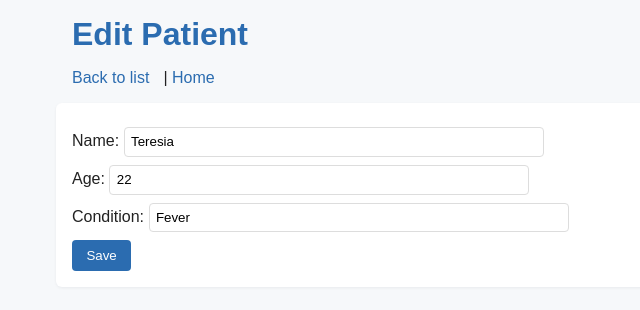
After one commit to Tess2542026/PATIENTS-App, a Flask app: page /edit_patient/1 in a window 1280 px wide. The commit adds this page. Shown: the top 310 px of the page, without its empty margins (118-758 px from the left). Run offline with Flask 3, Linux system fonts and the light colour scheme; data comes from the database, SQL or seed files in the repository.

Commit message:
Add CSS, edit feature, and template updates

```diff
--- a/TESS.py
+++ b/TESS.py
@@ -1,11 +1,21 @@
-from flask import Flask, render_template, request, redirect, url_for
+import os
+from flask import Flask, render_template, request, redirect, url_for, flash
 import sqlite3
 
 app = Flask(__name__)
+app.secret_key = os.environ.get('SECRET_KEY', 'dev-secret-key')  # change in production
+
+DB_PATH = os.environ.get('DATABASE_PATH', 'patients.db')
+
+# Helper: get DB connection (row factory as dict-like)
+def get_db_conn():
+    conn = sqlite3.connect(DB_PATH)
+    conn.row_factory = sqlite3.Row
+    return conn
 
 # Initialize SQLite database
 def init_db():
-    conn = sqlite3.connect('patients.db')
+    conn = get_db_conn()
     conn.execute('''
         CREATE TABLE IF NOT EXISTS patients (
             id INTEGER PRIMARY KEY AUTOINCREMENT,
@@ -26,49 +36,93 @@ def home():
 @app.route('/add_patient', methods=['GET', 'POST'])
 def add_patient():
     if request.method == 'POST':
-        name = request.form['name']
-        age = request.form['age']
-        condition = request.form['condition']
-        conn = sqlite3.connect('patients.db')
-        conn.execute('INSERT INTO patients (name, age, condition) VALUES (?, ?, ?)', (name, age, condition))
+        name = request.form.get('name', '').strip()
+        age = request.form.get('age', '').strip()
+        condition = request.form.get('condition', '').strip()
+        if not name or not age or not condition:
+            flash('Please fill all fields', 'error')
+            return redirect(url_for('add_patient'))
+        try:
+            age_int = int(age)
+        except ValueError:
+            flash('Age must be a number', 'error')
+            return redirect(url_for('add_patient'))
+
+        conn = get_db_conn()
+        conn.execute('INSERT INTO patients (name, age, condition) VALUES (?, ?, ?)',
+                     (name, age_int, condition))
         conn.commit()
         conn.close()
+        flash('Patient added successfully', 'success')
         return redirect(url_for('view_patients'))
     return render_template('add_patient.html')
 
 # View All Patients
 @app.route('/patients')
 def view_patients():
-    conn = sqlite3.connect('patients.db')
-    # return rows as mappings so templates can access by column name
-    conn.row_factory = sqlite3.Row
-    cur = conn.execute('SELECT * FROM patients')
+    conn = get_db_conn()
+    cur = conn.execute('SELECT * FROM patients ORDER BY id DESC')
     patients = [dict(r) for r in cur.fetchall()]
     conn.close()
     return render_template('patients.html', patients=patients)
+
+# Edit Patient
+@app.route('/edit_patient/<int:patient_id>', methods=['GET', 'POST'])
+def edit_patient(patient_id):
+    conn = get_db_conn()
+    if request.method == 'POST':
+        name = request.form.get('name', '').strip()
+        age = request.form.get('age', '').strip()
+        condition = request.form.get('condition', '').strip()
+        if not name or not age or not condition:
+            flash('Please fill all fields', 'error')
+            conn.close()
+            return redirect(url_for('edit_patient', patient_id=patient_id))
+        try:
+            age_int = int(age)
+        except ValueError:
+            flash('Age must be a number', 'error')
+            conn.close()
+            return redirect(url_for('edit_patient', patient_id=patient_id))
+
+        conn.execute('UPDATE patients SET name=?, age=?, condition=? WHERE id=?',
+                     (name, age_int, condition, patient_id))
+        conn.commit()
+        conn.close()
+        flash('Patient updated successfully', 'success')
+        return redirect(url_for('view_patients'))
+
+    cur = conn.execute('SELECT * FROM patients WHERE id = ?', (patient_id,))
+    patient_row = cur.fetchone()
+    conn.close()
+    if not patient_row:
+        flash('Patient not found', 'error')
+        return redirect(url_for('view_patients'))
+    patient = dict(patient_row)
+    return render_template('edit_patient.html', patient=patient)
 
 # Search Patient
 @app.route('/search', methods=['GET', 'POST'])
 def search_patient():
     if request.method == 'POST':
-        name = request.form['search_name']
-        conn = sqlite3.connect('patients.db')
-        conn.row_factory = sqlite3.Row
+        name = request.form.get('search_name', '').strip()
+        conn = get_db_conn()
         cur = conn.execute('SELECT * FROM patients WHERE name LIKE ?', ('%' + name + '%',))
         results = [dict(r) for r in cur.fetchall()]
         conn.close()
-        return render_template('search_results.html', results=results)
+        return render_template('search_results.html', results=results, query=name)
     return render_template('search.html')
-
 
 @app.route('/delete_patient/<int:patient_id>', methods=['POST'])
 def delete_patient(patient_id):
-    conn = sqlite3.connect('patients.db')
+    conn = get_db_conn()
     conn.execute('DELETE FROM patients WHERE id = ?', (patient_id,))
     conn.commit()
     conn.close()
+    flash('Patient deleted', 'success')
     return redirect(url_for('view_patients'))
 
 if __name__ == '__main__':
     init_db()  # Create database on first run
-    app.run(debug=True)
+    # In development you can keep debug=True; remove for production
+    app.run(debug=True, host='0.0.0.0')
--- /dev/null
+++ b/static/styles.css
@@ -0,0 +1,66 @@
+/* Basic styling for Patients App */
+body {
+  font-family: Arial, Helvetica, sans-serif;
+  margin: 0;
+  padding: 0 1rem;
+  background: #f6f8fa;
+  color: #222;
+}
+
+header, nav, main {
+  max-width: 900px;
+  margin: 1rem auto;
+}
+
+header h1 {
+  margin: 0.6rem 0;
+  color: #2b6cb0;
+}
+
+nav a {
+  color: #2b6cb0;
+  text-decoration: none;
+  margin-right: 0.6rem;
+}
+
+.container {
+  background: #fff;
+  padding: 1rem;
+  border-radius: 6px;
+  box-shadow: 0 1px 3px rgba(16,24,40,0.06);
+}
+
+form label { display:block; margin:0.5rem 0; }
+input[type="text"], input[type="number"], textarea {
+  padding: 0.4rem;
+  width: 100%;
+  max-width: 420px;
+  box-sizing: border-box;
+  border: 1px solid #ddd;
+  border-radius: 4px;
+}
+
+button {
+  padding: 0.5rem 0.9rem;
+  background: #2b6cb0;
+  color: white;
+  border: none;
+  border-radius: 4px;
+  cursor: pointer;
+}
+
+button:hover { opacity: 0.95; }
+
+.flash {
+  padding: 0.6rem 1rem;
+  margin: 0.6rem 0;
+  border-radius: 4px;
+}
+
+.flash-success { background: #f0fff4; color: #22543d; border: 1px solid #c6f6d5; }
+.flash-error { background: #fff5f5; color: #742a2a; border: 1px solid #feb2b2; }
+
+.patients-list { list-style: none; padding-left: 0; }
+.patients-list li { padding: 0.6rem 0; border-bottom: 1px solid #eee; }
+.actions { margin-left: 0.6rem; display:inline-block; }
+.small-link { background: transparent; color:#2b6cb0; border: none; padding:0; cursor:pointer; text-decoration:underline; }
--- /dev/null
+++ b/templates/edit_patient.html
@@ -0,0 +1,29 @@
+<!doctype html>
+<html>
+  <head><meta charset="utf-8"><title>Edit Patient</title>
+    <link rel="stylesheet" href="{{ url_for('static', filename='styles.css') }}">
+  </head>
+  <body>
+    <header>
+      <h1>Edit Patient</h1>
+      <nav><a href="{{ url_for('view_patients') }}">Back to list</a> | <a href="{{ url_for('home') }}">Home</a></nav>
+    </header>
+
+    <main class="container">
+      {% with messages = get_flashed_messages(with_categories=true) %}
+        {% if messages %}
+          {% for category, msg in messages %}
+            <div class="flash flash-{{ 'success' if category=='success' else 'error' }}">{{ msg }}</div>
+          {% endfor %}
+        {% endif %}
+      {% endwith %}
+
+      <form method="post" action="{{ url_for('edit_patient', patient_id=patient.id) }}">
+        <label>Name: <input type="text" name="name" value="{{ patient.name }}" required></label>
+        <label>Age: <input type="number" name="age" value="{{ patient.age }}" required></label>
+        <label>Condition: <input type="text" name="condition" value="{{ patient.condition }}" required></label>
+        <button type="submit">Save</button>
+      </form>
+    </main>
+  </body>
+</html>
```
Also changed, not shown: templates/add_patient.html (+29 -9 lines), templates/index.html (+22 -7 lines), templates/patients.html (+31 -6 lines), templates/search.html (+15 -7 lines), templates/search_results.html (+11 -4 lines).
